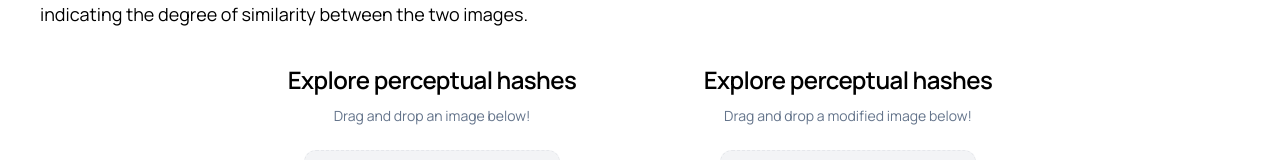
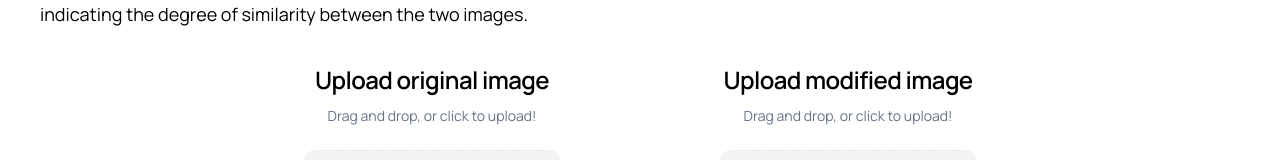
Before and after one commit to proteus-photos/proteus.photos, a Next.js app in the folder fe/: page / in a window 1280 px wide. Shown: the part 1598-1758 px from the top of the page. Built offline with nearby package versions, Linux system fonts and the light colour scheme; no server answers.

Commit message:
reformat original and modified image text

```diff
--- a/fe/app/page.tsx
+++ b/fe/app/page.tsx
@@ -83,12 +83,12 @@ const Home = () => {
           </p>
           <div className="flex flex-row items-start justify-center mb-4 space-x-4">
             <CardWithTable
-              text="Drag and drop an image below!"
+              text="Upload original image"
               onImageProcessed={handleImage1Processed}
               comparisonData={image2Data}
             />
             <CardWithTable
-              text="Drag and drop a modified image below!"
+              text="Upload modified image"
               onImageProcessed={handleImage2Processed}
               comparisonData={image1Data}
             />
--- a/fe/components/ui/card/cardWithTable.tsx
+++ b/fe/components/ui/card/cardWithTable.tsx
@@ -106,8 +106,8 @@ export const CardWithTable: React.FC<CardWithTableProps> = ({ text, onImageProce
         <div className="font-manrope w-[400px] h-[400px] overflow-y-scroll bg-white rounded-3xl">
             <Card className="rounded-3xl h-full">
                 <CardHeader className="flex flex-col justify-center items-center">
-                    <CardTitle className="mb-2">Explore perceptual hashes</CardTitle>
-                    <CardDescription>{text}</CardDescription>
+                    <CardTitle className="mb-2">{text}</CardTitle>
+                    <CardDescription>Drag and drop, or click to upload!</CardDescription>
                 </CardHeader>
                 <CardContent>
                     <div className="flex flex-col justify-center items-center">
```
